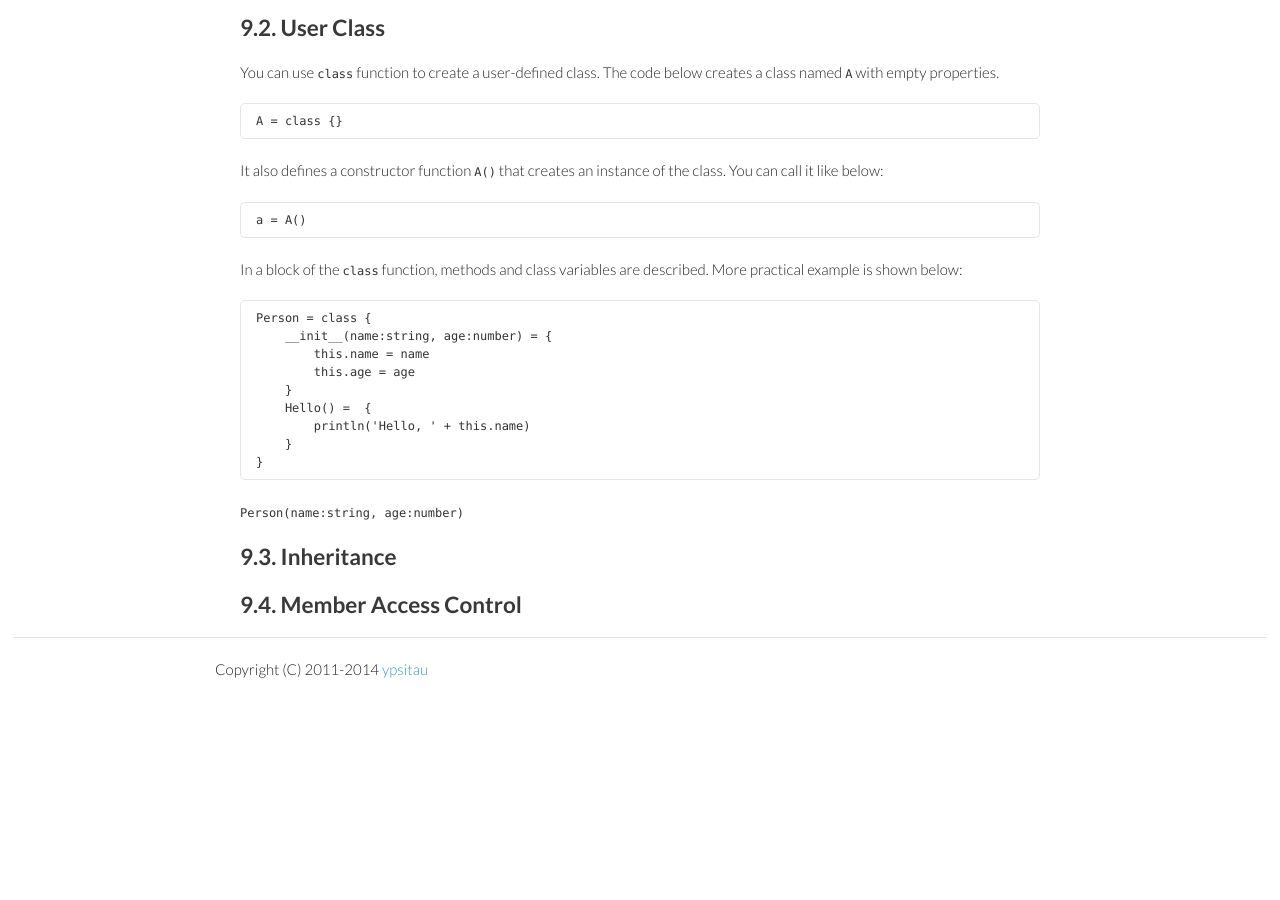
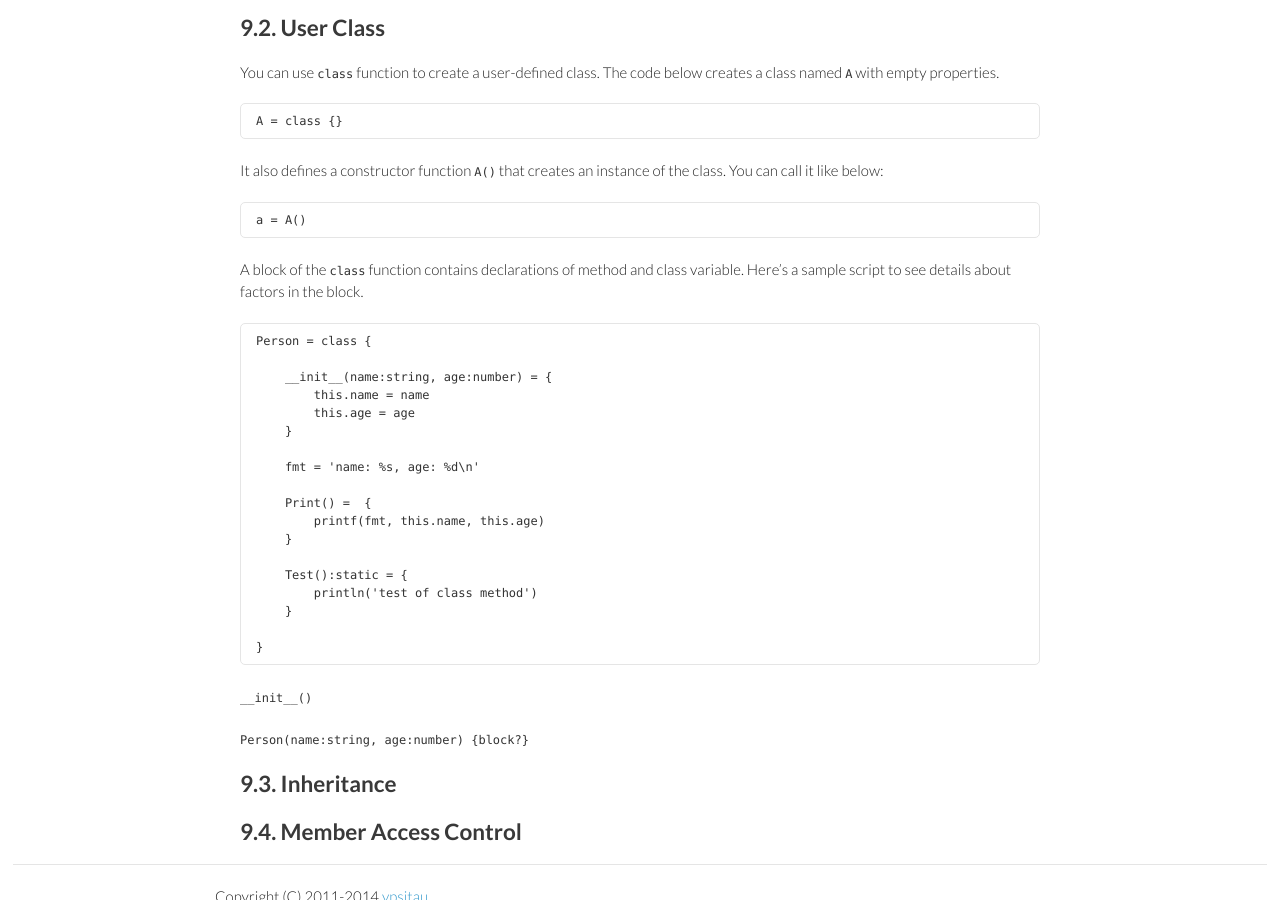
Before and after one commit to rudidude86/gura-lang.github.io, a Jekyll site: the page built from documents/Object-Oriented-Programming.md, in a window 1280 px wide and 900 px high, scrolled down 1055 px. Built offline with Jekyll 4.4.1, drawn with Linux system fonts in a browser that asks for light colours; Markdown is read by kramdown in place of the engine named in the settings; before the commit the page ends 1749 px from its top, so only the background shows below that.

Commit message:
updated document

```diff
--- a/documents/Object-Oriented-Programming.md
+++ b/documents/Object-Oriented-Programming.md
@@ -67,20 +67,31 @@ You can call it like below:
 
     a = A()
 
-In a block of the `class` function, methods and class variables are described.
-More practical example is shown below:
+A block of the `class` function contains declarations of method and class variable.
+Here's a sample script to see details about factors in the block.
 
     Person = class {
+
         __init__(name:string, age:number) = {
             this.name = name
             this.age = age
         }
-        Hello() =  {
-            println('Hello, ' + this.name)
+
+        fmt = 'name: %s, age: %d\n'
+
+        Print() =  {
+            printf(fmt, this.name, this.age)
         }
+
+        Test():static = {
+            println('test of class method')
+        }
+
     }
 
-`Person(name:string, age:number)`
+`__init__()`
+
+`Person(name:string, age:number) {block?}`
 
 
 ## {{ page.chapter }}.3. Inheritance
```
